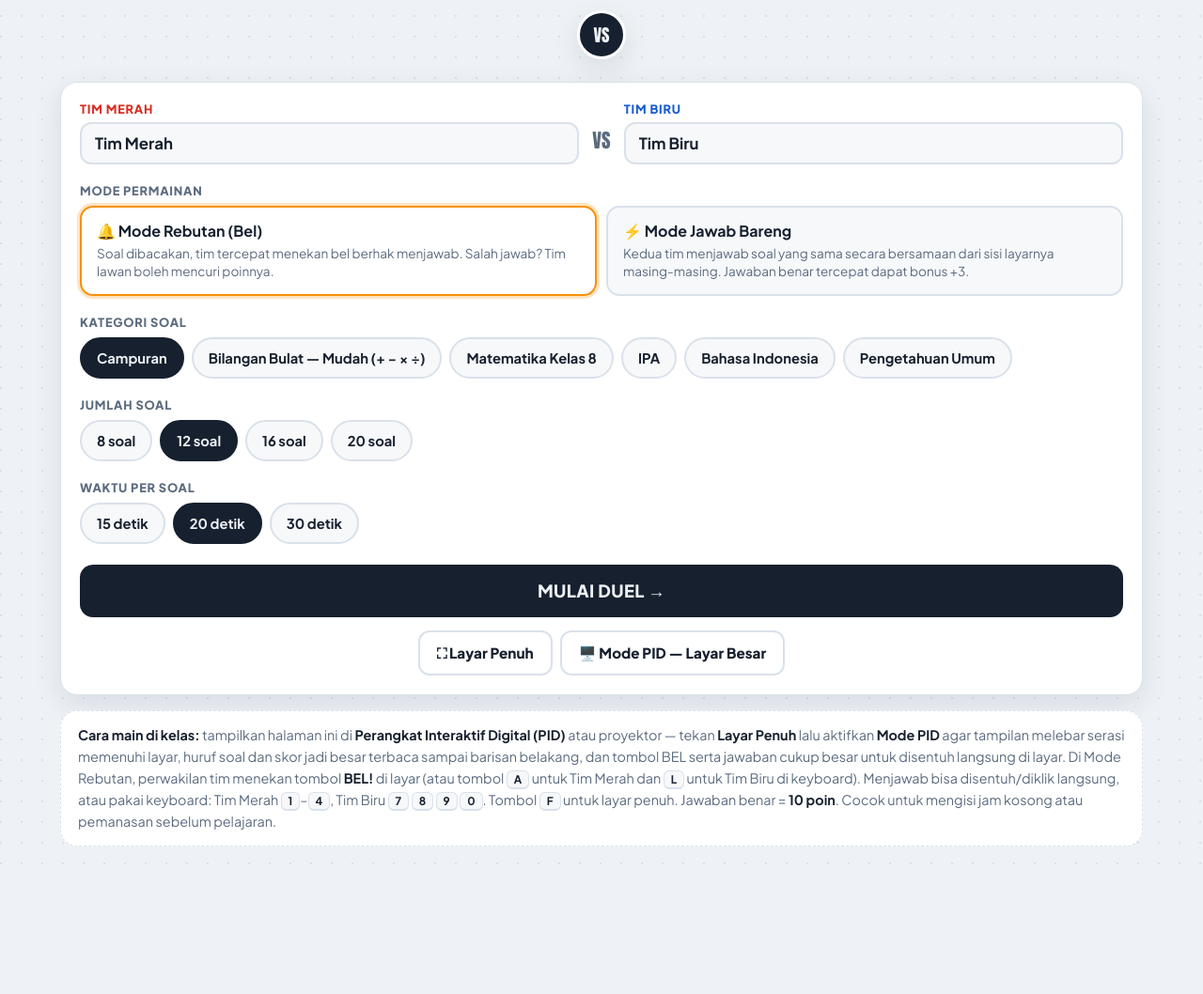
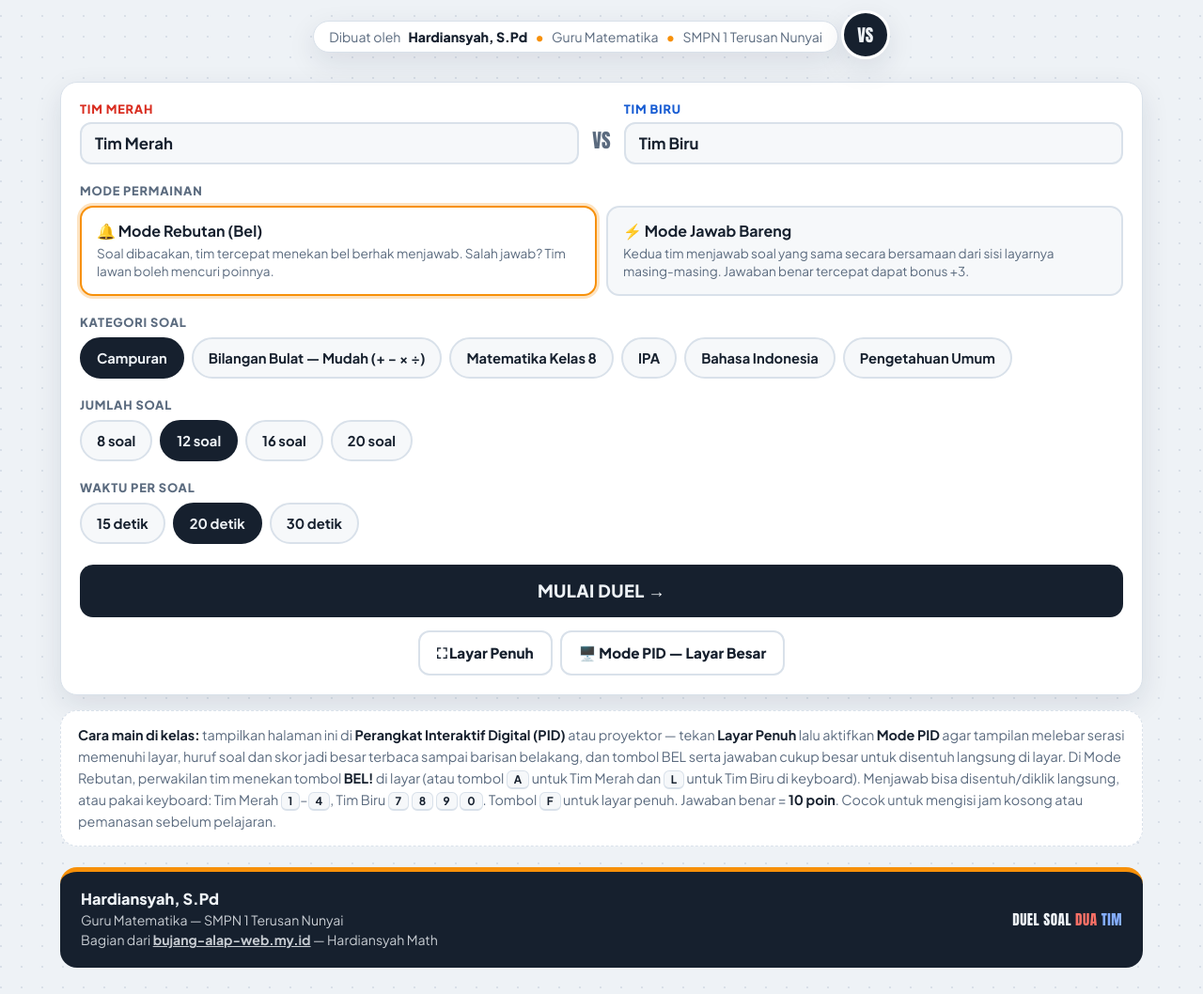
Before and after one commit to Hardiansyah-math/bujang-alap-web, a plain HTML site: page game-interaktif/index.html in a window 1280 px wide. Shown: the part 160-1218 px from the top of the page at 94% size. Before the commit the page ends 1089 px from the top, so only its background shows below. Drawn offline with Linux system fonts and the light colour scheme.

Commit message:
Update index.html

```diff
--- a/game-interaktif/index.html
+++ b/game-interaktif/index.html
@@ -4,6 +4,25 @@
 <meta charset="utf-8" />
 <meta name="viewport" content="width=device-width, initial-scale=1, viewport-fit=cover" />
 <meta name="color-scheme" content="light dark" />
+<meta name="description" content="Duel Soal Dua Tim — game adu cepat dua tim dalam satu layar untuk kelas: Mode Rebutan (bel) dan Mode Jawab Bareng, 56 soal Matematika Kelas 8, Bilangan Bulat, IPA, Bahasa Indonesia, dan Pengetahuan Umum. Dibuat oleh Hardiansyah, S.Pd, Guru Matematika SMPN 1 Terusan Nunyai." />
+<meta name="author" content="Hardiansyah, S.Pd" />
+<!-- Thumbnail WhatsApp / Open Graph -->
+<meta property="og:type" content="website" />
+<meta property="og:locale" content="id_ID" />
+<meta property="og:site_name" content="Hardiansyah Math — bujang-alap-web.my.id" />
+<meta property="og:title" content="Duel Soal Dua Tim — Adu Cepat dalam Satu Layar" />
+<meta property="og:description" content="Satu layar, dua tim, soal yang sama. Rebutan bel atau jawab bareng — 56 soal siap dimainkan di kelas. Oleh Hardiansyah, S.Pd, Guru Matematika SMPN 1 Terusan Nunyai." />
+<meta property="og:url" content="https://bujang-alap-web.my.id/duel-dua-tim/" />
+<meta property="og:image" content="https://bujang-alap-web.my.id/duel-dua-tim/assets/og-image.jpg" />
+<meta property="og:image:secure_url" content="https://bujang-alap-web.my.id/duel-dua-tim/assets/og-image.jpg" />
+<meta property="og:image:type" content="image/jpeg" />
+<meta property="og:image:width" content="1200" />
+<meta property="og:image:height" content="630" />
+<meta property="og:image:alt" content="Duel Soal Dua Tim — Tim Merah vs Tim Biru. Hardiansyah, S.Pd, Guru Matematika SMPN 1 Terusan Nunyai." />
+<meta name="twitter:card" content="summary_large_image" />
+<meta name="twitter:title" content="Duel Soal Dua Tim — Adu Cepat dalam Satu Layar" />
+<meta name="twitter:description" content="Game duel soal dua tim dalam satu layar untuk kelas — 56 soal, Mode Rebutan & Jawab Bareng. Oleh Hardiansyah, S.Pd." />
+<meta name="twitter:image" content="https://bujang-alap-web.my.id/duel-dua-tim/assets/og-image.jpg" />
 <link rel="icon" href="data:," />
 <title>Duel Soal Dua Tim — Adu Cepat dalam Satu Layar</title>
 <link rel="preconnect" href="https://fonts.googleapis.com">
@@ -44,6 +63,13 @@
   }
   .setup-head h1 .r{color:var(--red)} .setup-head h1 .b{color:var(--blue)}
   .setup-head p{color:var(--muted); max-width:560px; margin:10px auto 0; font-size:1rem; line-height:1.55}
+  .byline{
+    display:inline-flex; flex-wrap:wrap; align-items:center; justify-content:center; gap:4px 8px;
+    margin-top:14px; background:var(--surface); border:1px solid var(--line); border-radius:999px;
+    padding:7px 16px; font-size:.88rem; color:var(--muted); box-shadow:var(--shadow); max-width:100%;
+  }
+  .byline strong{color:var(--ink); font-weight:800}
+  .byline .sep{color:var(--gold); font-weight:800}
   .vs-badge{
     display:inline-flex; align-items:center; justify-content:center; width:52px; height:52px; border-radius:50%;
     background:var(--ink); color:var(--bg); font-family:"Anton",sans-serif; font-size:1.15rem; margin:14px auto 0;
@@ -174,6 +200,18 @@
   .stat-box p{margin:3px 0; font-size:.9rem; color:var(--muted)} .stat-box p strong{color:var(--ink)}
   .confetti-bit{position:fixed; top:-12px; z-index:60; pointer-events:none; border-radius:2px}
 
+  /* ---------- IDENTITAS PEMBUAT ---------- */
+  .site-footer{
+    margin-top:22px; background:var(--ink); color:var(--bg); border-radius:var(--radius);
+    padding:18px 22px; display:flex; flex-wrap:wrap; align-items:center; justify-content:space-between; gap:8px 18px;
+    border-top:5px solid var(--gold);
+  }
+  .site-footer .f-name{font-weight:800; font-size:1.02rem}
+  .site-footer .f-role{font-size:.88rem; opacity:.82; margin-top:2px; line-height:1.5}
+  .site-footer .f-brand{font-family:"Anton",sans-serif; letter-spacing:.5px; font-size:.95rem; text-align:right}
+  .site-footer .f-brand .r{color:#f97066} .site-footer .f-brand .b{color:#84adff}
+  .site-footer a{color:inherit; font-weight:700}
+
   /* ---------- LAYAR PID / PERANGKAT INTERAKTIF DIGITAL ---------- */
   .display-tools{display:flex; flex-wrap:wrap; gap:8px; justify-content:center; margin-top:14px}
   .btn.display-on{background:var(--gold); border-color:var(--gold); color:#231a00}
@@ -224,6 +262,9 @@
   body.pid .howto{font-size:1.05rem}
   body.pid .result-card h2{font-size:clamp(2.4rem,5vw,3.6rem)}
   body.pid .result-card .final-score{font-size:clamp(3.4rem,7vw,5.5rem)}
+  body.pid .byline{font-size:1.05rem; padding:10px 22px}
+  body.pid .site-footer .f-name{font-size:1.25rem}
+  body.pid .site-footer .f-role{font-size:1.05rem}
   /* Di layar landscape besar + Mode PID, duel muat satu layar penuh tanpa gulir */
   @media (min-width:1024px) and (min-height:760px){
     body.pid #view-duel{display:flex; flex-direction:column; min-height:calc(100dvh - 44px)}
@@ -240,6 +281,8 @@
     .scorebar{grid-template-columns:1fr 64px 1fr}
     .mid-meta{min-width:0} .mid-meta .vs{font-size:1.1rem}
     .ans-btn .keyhint{display:none}
+    .site-footer{flex-direction:column; align-items:flex-start}
+    .site-footer .f-brand{text-align:left}
   }
   @media (prefers-reduced-motion: reduce){
     *{transition:none !important; animation:none !important}
@@ -254,6 +297,7 @@
     <div class="setup-head">
       <h1>Duel Soal <span class="r">Dua</span> <span class="b">Tim</span></h1>
       <p>Satu layar, dua tim, soal yang sama. Rebutan menekan bel atau jawab bersamaan — siapa paling cepat dan tepat, dia yang menang.</p>
+      <div class="byline">Dibuat oleh <strong>Hardiansyah, S.Pd</strong><span class="sep">•</span><span>Guru Matematika</span><span class="sep">•</span><span>SMPN 1 Terusan Nunyai</span></div>
       <div class="vs-badge">VS</div>
     </div>
 
@@ -411,12 +455,23 @@
           <p>Beruntun terbaik: <strong id="res-best-blue">0</strong></p>
         </div>
       </div>
+      <p id="res-credit" style="color:var(--muted); margin:14px 0 0; font-size:.85rem">Duel Soal Dua Tim — dibuat oleh Hardiansyah, S.Pd, Guru Matematika SMPN 1 Terusan Nunyai</p>
       <div class="controls">
         <button type="button" class="btn primary" id="btn-rematch">🔁 Tanding Ulang</button>
         <button type="button" class="btn" id="btn-back-setup">Ubah Pengaturan</button>
       </div>
     </div>
   </section>
+
+  <!-- ================= IDENTITAS ================= -->
+  <footer class="site-footer">
+    <div>
+      <div class="f-name">Hardiansyah, S.Pd</div>
+      <div class="f-role">Guru Matematika — SMPN 1 Terusan Nunyai<br>
+      Bagian dari <a href="https://bujang-alap-web.my.id" target="_blank" rel="noopener">bujang-alap-web.my.id</a> — Hardiansyah Math</div>
+    </div>
+    <div class="f-brand">DUEL SOAL <span class="r">DUA</span> <span class="b">TIM</span></div>
+  </footer>
 
 </div>
 
```
